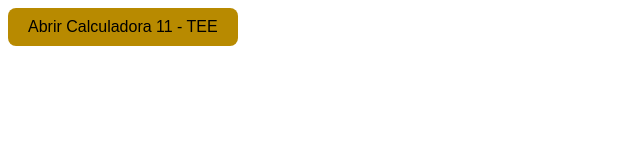
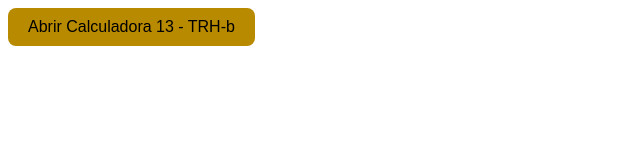
Before and after one commit to GisRafaela/calculadoratejidoTRHbs1, a plain HTML site: page index.html in a window 1280 px wide. Shown: the whole page, without its empty margins (0-640 px from the left). Drawn offline with Linux system fonts and the light colour scheme.

Commit message:
Update index.html

```diff
--- a/index.html
+++ b/index.html
@@ -80,7 +80,7 @@
   </style>
 
   <!-- Botón para abrir modal -->
-  <button id="abrir-calculadora">Abrir Calculadora 11 - TEE</button>
+  <button id="abrir-calculadora">Abrir Calculadora 13 - TRH-b</button>
 
   <!-- Modal -->
   <div id="modal-calculadora" class="modal">
```
